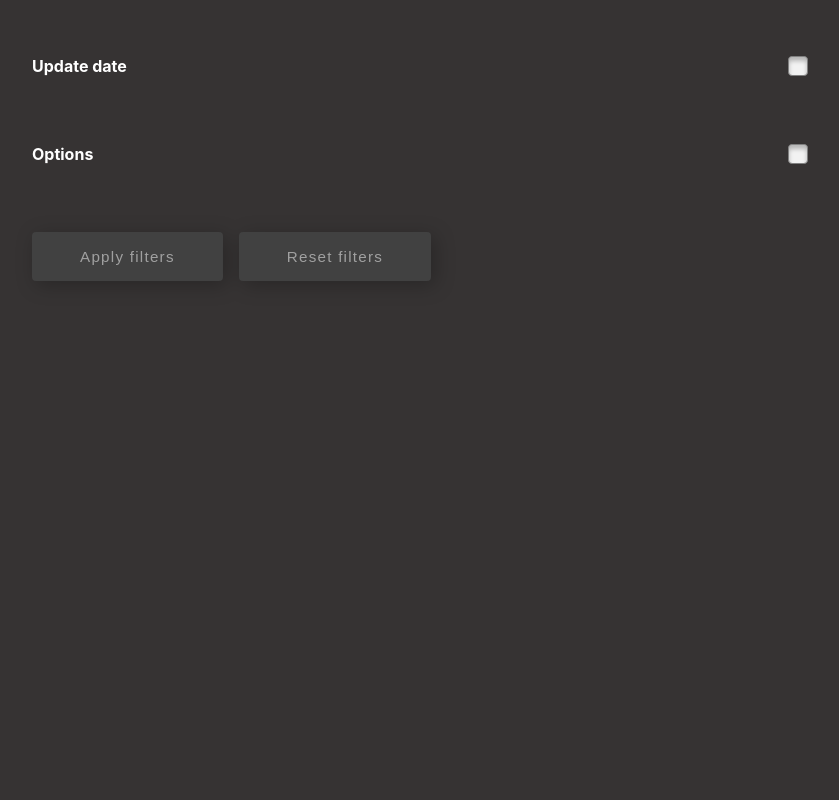
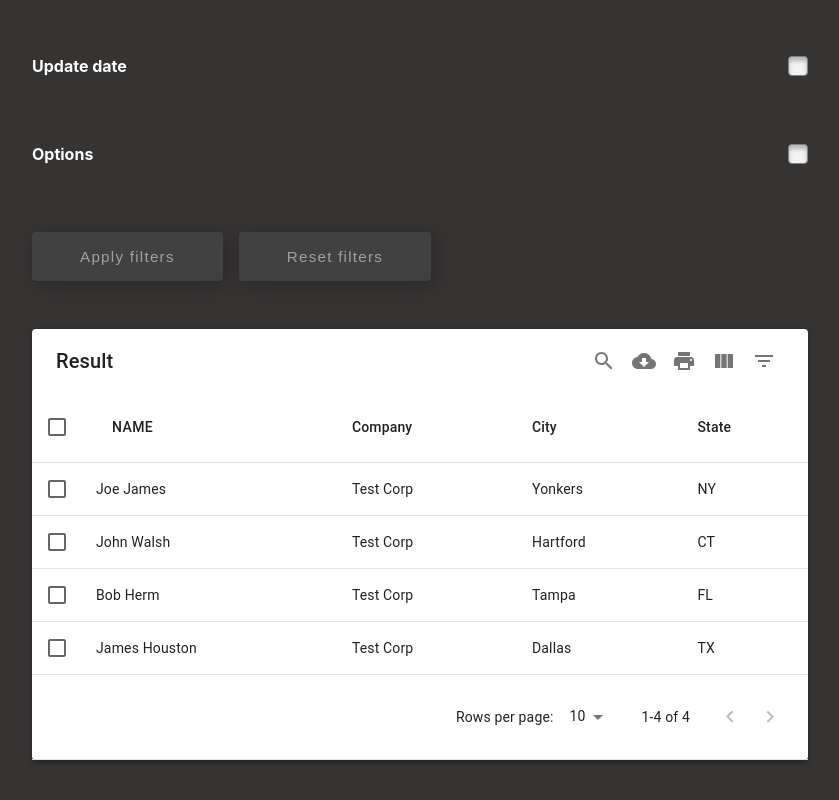
Before and after one commit to InterviewCandies/Mammoth, a React (Create React App) app: page /select in a window 1280 px wide. Shown: the part 1013-1813 px from the top of the page, without its empty margins (424-1263 px from the left). Before the commit the page ends 1390 px from the top, so only its background shows below. Built offline with nearby package versions, Linux system fonts and the light colour scheme.

Commit message:
add table and loading

```diff
--- a/package.json
+++ b/package.json
@@ -4,18 +4,21 @@
   "private": true,
   "dependencies": {
     "@material-ui/core": "^4.11.4",
+    "@material-ui/data-grid": "^4.0.0-alpha.31",
     "@material-ui/icons": "^4.11.2",
     "@material-ui/types": "^5.1.0",
     "@testing-library/jest-dom": "^5.11.4",
     "@testing-library/react": "^11.1.0",
     "@testing-library/user-event": "^12.1.10",
     "@types/jest": "^26.0.15",
+    "@types/mui-datatables": "^3.7.4",
     "@types/node": "^12.0.0",
     "@types/react": "^17.0.0",
     "@types/react-dom": "^17.0.0",
     "@types/react-router-dom": "^5.1.7",
     "@types/styled-components": "^5.1.10",
     "i18next": "^20.3.1",
+    "mui-datatables": "^3.7.7",
     "react": "^17.0.2",
     "react-dom": "^17.0.2",
     "react-i18next": "^11.11.0",
--- a/src/App.tsx
+++ b/src/App.tsx
@@ -9,6 +9,7 @@ import {darkTheme, lightTheme} from "./theme";
 import {GlobalStyles} from "./global";
 import useDarkMode from "./hooks/useDarkMode";
 import {Checkbox} from "@material-ui/core";
+import LoadingProvider from "./provider/LoadingProvider";
 
 function App() {
     const [theme, toggleTheme] = useDarkMode();
@@ -16,6 +17,7 @@ function App() {
 
     return (
     <ThemeProvider theme={mode}>
+        <LoadingProvider>
         <>
             <GlobalStyles/>
             <Router>
@@ -31,6 +33,7 @@ function App() {
                     </Switch>
             </Router>
         </>
+        </LoadingProvider>
     </ThemeProvider>
     );
 }
--- a/src/components/FilterTool.tsx
+++ b/src/components/FilterTool.tsx
@@ -6,13 +6,16 @@ import CInput from "./common/CInput";
 import CSelect from "./common/CSelect";
 import CLabel from "./common/CLabel";
 import useDarkMode from "../hooks/useDarkMode";
-import {useState} from "react";
+import {useContext, useState} from "react";
 import styled from "styled-components";
 import CSwitcher from "./common/CSwitcher";
 import {Filter, FilterList, Search, SearchOutlined, Subject} from "@material-ui/icons";
 import CBox from "./common/CBox";
 import {darkTheme, lightTheme} from "../theme";
 import {useTranslation} from "react-i18next";
+import DataTable from "./common/CTable";
+import CTable from "./common/CTable";
+import {LoadingContext} from "../provider/LoadingProvider";
 
 const useStyles = makeStyles((theme)=>({
     root: {
@@ -37,6 +40,50 @@ const Text = styled.h4`
    margin: 0;
 `
 
+
+const columns = [
+    {
+        name: "name",
+        label: "Name",
+        options: {
+            filter: true,
+            sort: true,
+        }
+    },
+    {
+        name: "company",
+        label: "Company",
+        options: {
+            filter: true,
+            sort: false,
+        }
+    },
+    {
+        name: "city",
+        label: "City",
+        options: {
+            filter: true,
+            sort: false,
+        }
+    },
+    {
+        name: "state",
+        label: "State",
+        options: {
+            filter: true,
+            sort: false,
+        }
+    },
+];
+
+const data = [
+    { name: "Joe James", company: "Test Corp", city: "Yonkers", state: "NY" },
+    { name: "John Walsh", company: "Test Corp", city: "Hartford", state: "CT" },
+    { name: "Bob Herm", company: "Test Corp", city: "Tampa", state: "FL" },
+    { name: "James Houston", company: "Test Corp", city: "Dallas", state: "TX" },
+];
+
+
 function FilterTool() {
     const classes = useStyles();
     const [theme, toggleTheme] = useDarkMode();
@@ -44,6 +91,7 @@ function FilterTool() {
     const [filterType, setFilterType] = useState<number>(0);
     const currentMode = theme === 'light' ? lightTheme : darkTheme;
     const {t} = useTranslation();
+    const {turnOnLoading} = useContext(LoadingContext);
 
     const handleChange = async (index: number) => {
         await setFilters(prevState => {
@@ -292,9 +340,12 @@ function FilterTool() {
         </Grid>
         <Grid container spacing={2}>
             <Grid item xs={12}>
-                <CButton style={{marginRight: "1rem", padding: "1rem 3rem"}}>{t('applyFilters')}</CButton>
+                <CButton style={{marginRight: "1rem", padding: "1rem 3rem"}} onClick={()=> turnOnLoading(true)}>{t('applyFilters')}</CButton>
                 <CButton style={{padding: "1rem 3rem"}}>{t('resetFilters')}</CButton>
             </Grid>
+        </Grid>
+        <Grid item xs={12}>
+            <CTable columns={columns} data={data} title={"Result"}></CTable>
         </Grid>
     </div>
 }
--- a/src/components/common/CSelect.tsx
+++ b/src/components/common/CSelect.tsx
@@ -14,7 +14,8 @@ interface SelectProps {
     value?: string,
     style?: CSSProperties,
     onChange: (value: any) => void,
-    children: ReactElement[]
+    children: ReactElement[],
+    multiple?: boolean
 }
 
 const useOutlinedInputStyles = makeStyles(theme => ({
@@ -53,7 +54,7 @@ const useStyles = makeStyles<Theme, Props>(()=> ({
     }
 }))
 
-function CSelect({value, onChange, children, style} : SelectProps) {
+function CSelect({value, onChange, children, style, multiple} : SelectProps) {
     const theme = useContext(ThemeContext)
     const classes = useStyles({theme});
     const outlinedInputClasses = useOutlinedInputStyles();
@@ -70,6 +71,7 @@ function CSelect({value, onChange, children, style} : SelectProps) {
                  className={classes.root}
                  value={value}
                  onChange={e => onChange(e?.target?.value)}
+                 multiple={multiple}
         >
             {children}
         </Select>
--- /dev/null
+++ b/src/components/common/CTable.tsx
@@ -0,0 +1,121 @@
+import MUIDataTable, {MUIDataTableColumnDef} from "mui-datatables";
+import {createMuiTheme, MuiThemeProvider} from "@material-ui/core";
+import ThemeModel from "../../types/ThemeModel";
+import {useContext} from "react";
+import {ThemeContext} from "styled-components";
+
+const options: any = {
+    filterType: 'checkbox',
+};
+
+const getMuiTheme = (theme : ThemeModel) =>
+    createMuiTheme({
+        overrides: {
+            MuiSvgIcon: {
+                root: {
+                    color: theme.text
+                }
+            },
+            MuiPaper: {
+                root: {
+                    backgroundColor: theme.table,
+                    color: theme.text
+                },
+            },
+            MUIDataTable: {
+                root: {
+                    backgroundColor: theme.table,
+                    color: theme.text
+                }
+            },
+            MUIDataTableBodyCell: {
+                root: {
+                    backgroundColor: theme.table,
+                    color: theme.text,
+                    border: "none",
+                }
+            },
+            MUIDataTableHeadCell: {
+              fixedHeader: {
+                  backgroundColor: theme.table,
+                  color: `${theme.text} !important`
+              },
+                sortActive: {
+                    color:  theme.text
+                },
+            },
+            MuiButton: {
+              root: {
+                  color: theme.text
+              },
+              textPrimary: {
+                  color: theme.primary,
+                  fontWeight: 700
+              }
+            },
+           MUIDataTableSelectCell: {
+             headerCell: {
+                 backgroundColor: theme.table,
+             }
+           },
+            MUIDataTableToolbarSelect: {
+                root: {
+                    backgroundColor: theme.button,
+                    color: theme.text
+                },
+            },
+            MuiTableSortLabel: {
+                icon: {
+                    color: `${theme.text} !important`
+
+                },
+            },
+            MuiTableCell: {
+              root: {
+                  borderBottom: "none"
+              }
+            },
+            MuiTablePagination: {
+                toolbar: {
+                    color: theme.text
+                }
+            },
+            MUIDataTableViewCol: {
+                label: {
+                    color: theme.text
+                }
+            },
+            MUIDataTableFilter: {
+                title: {
+                    color: theme.text
+                },
+                root: {
+                    backgroundColor: theme.body
+                },
+                checkboxFormControlLabel: {
+                    color: theme.text
+                },
+                checkboxListTitle: {
+                    color: theme.text
+                }
+            },
+            MuiInputBase: {
+                root: {
+                    color: theme.text
+                }
+            }
+        }
+    });
+
+export default function CTable({columns, data, title} : {title: string, columns: MUIDataTableColumnDef[], data:  Record<string, unknown>[]}) {
+    const theme = useContext((ThemeContext));
+
+    return <MuiThemeProvider theme={getMuiTheme(theme)}>
+        <MUIDataTable
+            title={title ? title : ""}
+            data={data}
+            columns={columns}
+            options={options}
+        />
+    </MuiThemeProvider>
+}
--- /dev/null
+++ b/src/provider/LoadingProvider.tsx
@@ -0,0 +1,50 @@
+import {createContext, ReactElement, useContext, useState} from "react";
+import {Backdrop, CircularProgress, createStyles, makeStyles, Paper, Theme} from "@material-ui/core";
+import {ThemeContext} from "styled-components";
+import ThemeModel from "../types/ThemeModel";
+
+interface ContextType {
+    loading: boolean,
+    turnOnLoading: (value : boolean) => void;
+}
+
+export const LoadingContext = createContext<ContextType>({loading: false, turnOnLoading: (value: boolean)=>{}});
+
+interface Props {
+    theme: ThemeModel
+}
+
+const useStyles = makeStyles<Theme, Props>((theme: Theme) =>
+    createStyles({
+        backdrop: {
+            zIndex: theme.zIndex.drawer + 1,
+            color: "#fff",
+            opacity: "0.8"
+        },
+        paper: {
+            backgroundColor: props => props.theme.button,
+            padding: "0.75rem",
+            borderRadius: "4px"
+        }
+    }),
+);
+
+function LoadingProvider({children} : {children: ReactElement}) {
+    const theme = useContext(ThemeContext);
+    const classes = useStyles({theme});
+    const [loading, setLoading] = useState<boolean>(false);
+    const turnOnLoading = (value : boolean) => {
+        setLoading(value);
+    }
+
+    return <LoadingContext.Provider value={{loading, turnOnLoading}}>
+        <Backdrop className={classes.backdrop} open={loading}>
+            <Paper square={true} className={classes.paper} elevation={5}>
+                <CircularProgress size={35} style={{color: theme.buttonText}}/>
+            </Paper>
+        </Backdrop>
+        {children}
+    </LoadingContext.Provider>
+}
+
+export default LoadingProvider;
--- a/src/theme.ts
+++ b/src/theme.ts
@@ -12,12 +12,14 @@ export const lightTheme: ThemeModel = {
     primary: '#8b9dc3',
     gradient: '#dfe3ee',
     disabled: '#9e9e9e',
-    secondary: '#f7f7f7'
+    secondary: '#f7f7f7',
+    table: '#fff',
 }
 
 export const darkTheme: ThemeModel = {
     body: '#363333',
     text: '#fff',
+    table: '#000',
     button: '#414141',
     input: '#272121',
     inputText: 'rgba(255, 255, 255, 0.5)',
--- a/src/types/ThemeModel.ts
+++ b/src/types/ThemeModel.ts
@@ -12,5 +12,6 @@ export default interface ThemeModel {
     gradient: string,
     primary: string,
     disabled: string,
-    secondary: string
+    secondary: string,
+    table: string
 }
```
Also changed, not shown: 1 other file (tests, documents, lock files or other folders).
